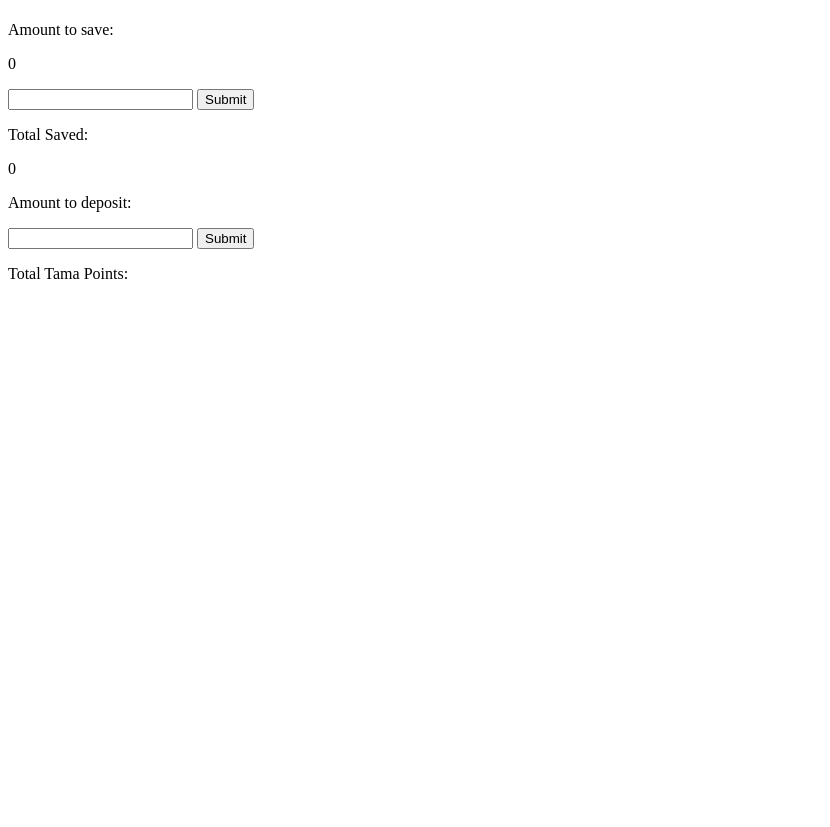
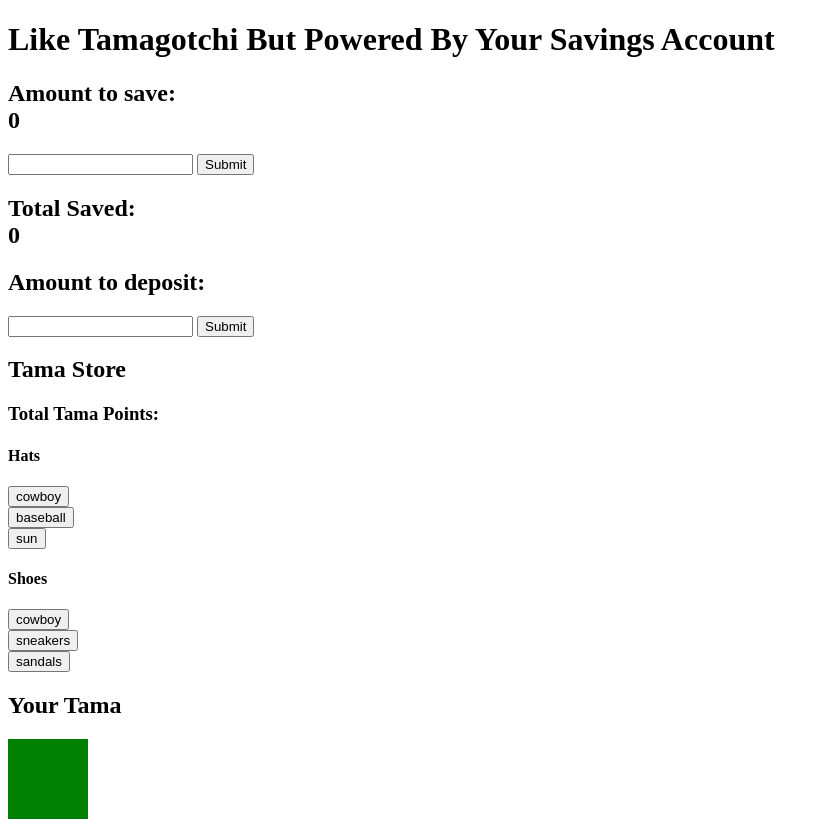
Before and after one commit to m-mackey/coding-test, a plain HTML site: page index.html in a window 1280 px wide. Shown: the whole page, without its empty margins (0-830 px from the left). Before the commit the page ends 800 px from the top, so only its background shows below. Drawn offline with Linux system fonts and the light colour scheme.

Commit message:
Adding html sectioning and headings

```diff
--- a/index.html
+++ b/index.html
@@ -10,15 +10,15 @@
 
 <body>
     <header>
-        <h1></h1>
+        <h1>Like Tamagotchi But Powered By Your Savings Account</h1>
     </header>
 
     <main id="wrapper">
 
         <section>
-            <p>Amount to save:
-            <div id="goal">0</div>
-            </p>
+            <h2>Amount to save:
+                <div id="goal">0</div>
+            </h2>
             <form action="" id="goal-input">
                 <input type="number" name="goalAmount" id="goalAmount">
                 <input type="submit" value="Submit">
@@ -26,13 +26,13 @@
         </section>
 
         <section>
-            <p>Total Saved:
-            <div id="total-saved">0</div>
-            </p>
+            <h2>Total Saved:
+                <div id="total-saved">0</div>
+            </h2>
         </section>
 
         <section>
-            <p>Amount to deposit:</p>
+            <h2>Amount to deposit:</h2>
             <form action="" id="deposit-input">
                 <input type="number" name="depositAmount" id="depositAmount">
                 <input type="submit" value="Submit">
@@ -40,12 +40,28 @@
         </section>
 
         <section id="tama-store">
-            <p id="tama-points">Total Tama Points:</p>
-            <div id="hats"></div>
-            <div id="shoes"></div>
+            <h2>Tama Store</h2>
+            <h3 id="tama-points">Total Tama Points:</h3>
+            <div id="hats">
+                <h4>Hats</h4>
+                <ul>
+                    <li><button>cowboy</button></li>
+                    <li><button>baseball</button></li>
+                    <li><button>sun</button></li>
+                </ul>
+            </div>
+            <div id="shoes">
+                <h4>Shoes</h4>
+                <ul>
+                    <li><button>cowboy</button></li>
+                    <li><button>sneakers</button></li>
+                    <li><button>sandals</button></li>
+                </ul>
+            </div>
         </section>
 
         <section id="tama">
+            <h2>Your Tama</h2>
             <div id="tama-hat"></div>
             <div id="tama-body"></div>
             <div id="tama-shoes"></div>
--- a/scripts.js
+++ b/scripts.js
@@ -3,6 +3,7 @@ const goal = document.getElementById('goal');
 const depositInput = document.getElementById('deposit-input');
 const totalSaved = document.getElementById('total-saved');
 
+// Submits amount to be saved and displays it
 goalInput.addEventListener('submit', (e) => {
   e.preventDefault();
   const money = this.goalAmount.value;
@@ -22,6 +23,7 @@ function checkTotals() {
   }
 }
 
+// Submits amount user deposits, adds it to total saved, and runs checkTotals which compares Total Saved to Savings Goal
 depositInput.addEventListener('submit', (e) => {
   e.preventDefault();
   const depositAmount = Number(this.depositAmount.value);
@@ -31,5 +33,3 @@ depositInput.addEventListener('submit', (e) => {
   totalSaved.textContent = showNewTotal;
   checkTotals();
 });
-
-// maybe put amount to save in localstorage so it doesnt reset on load when u update
--- a/styles.css
+++ b/styles.css
@@ -0,0 +1,16 @@
+*,
+*:before,
+*:after {
+    box-sizing: border-box;
+}
+
+ul {
+    list-style: none;
+    padding-left: 0;
+}
+
+#tama-body {
+    width: 5rem;
+    height: 5rem;
+    background-color: green;
+}
```
